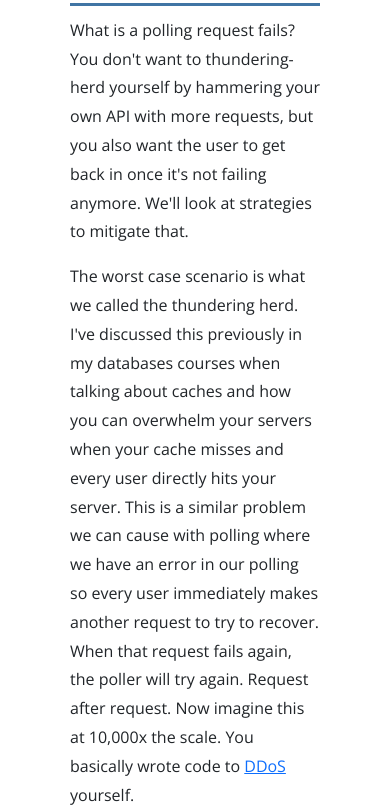
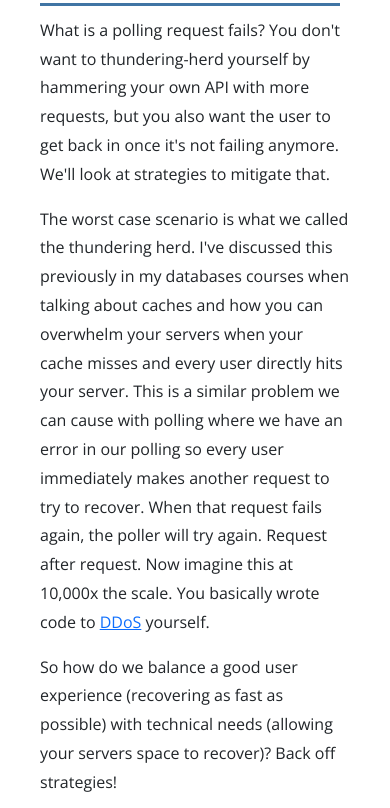
Before and after one commit to btholt/complete-intro-to-realtime, a Gatsby site: page /conclusion in a window 390 px wide. Shown: the part 176-984 px from the top of the page. Built offline with nearby package versions, Linux system fonts and the light colour scheme; Gatsby itself is replaced by a stand-in of ours; some packages are replaced by stand-ins of ours; a web font is replaced by a local one.

Commit message:
Fix padding on mobile

```diff
--- a/src/layouts/index.css
+++ b/src/layouts/index.css
@@ -68,6 +68,9 @@ a {
 @media (max-width: 1125px) {
   .mobile-hidden {
     display: none;
+  }
+  .lesson-container {
+    padding-top: 65px;
   }
 }
 
@@ -181,7 +184,7 @@ a {
   position: relative;
   max-width: 900px;
   margin: 0 auto 45px auto;
-  padding: 10px 40px;
+  padding: 10px;
   box-shadow: 0 4px 8px 0 rgba(0, 0, 0, 0.2);
   background-color: var(--bg-lesson);
   border-radius: 5px;
```
